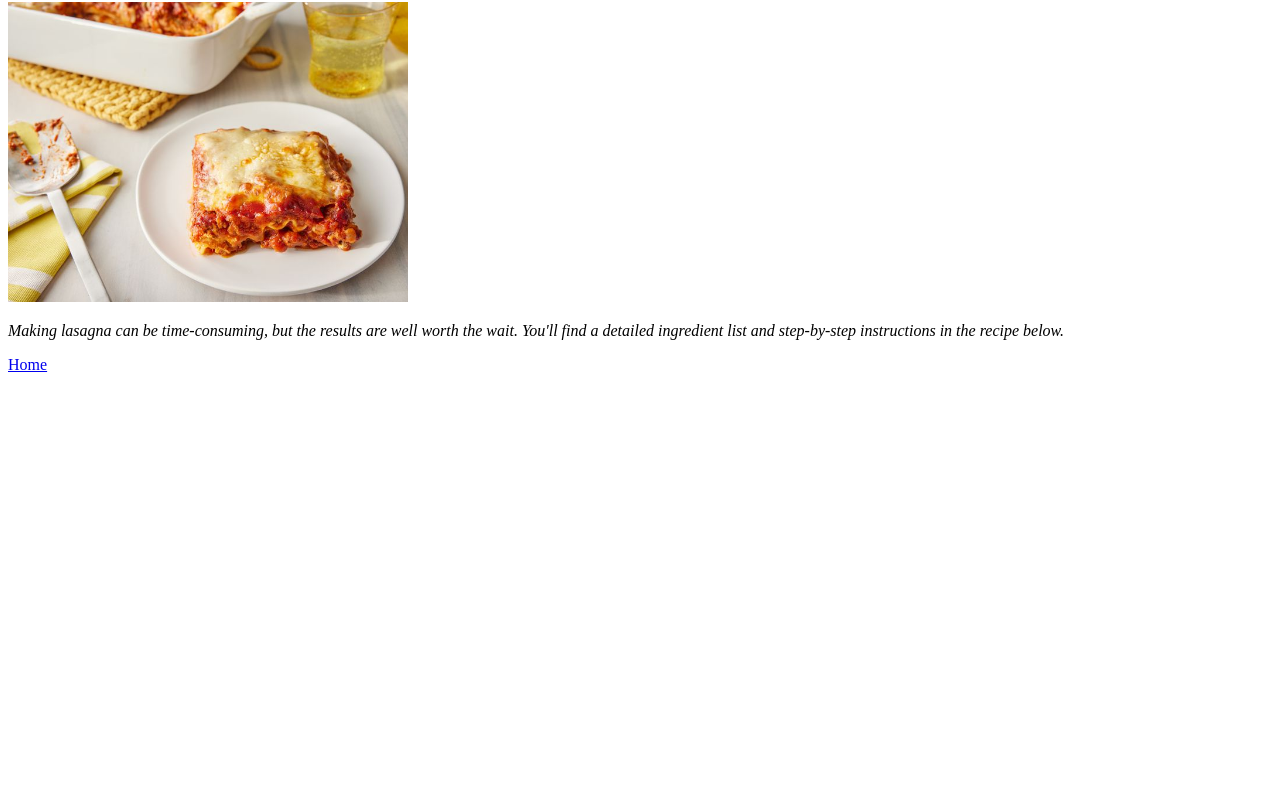
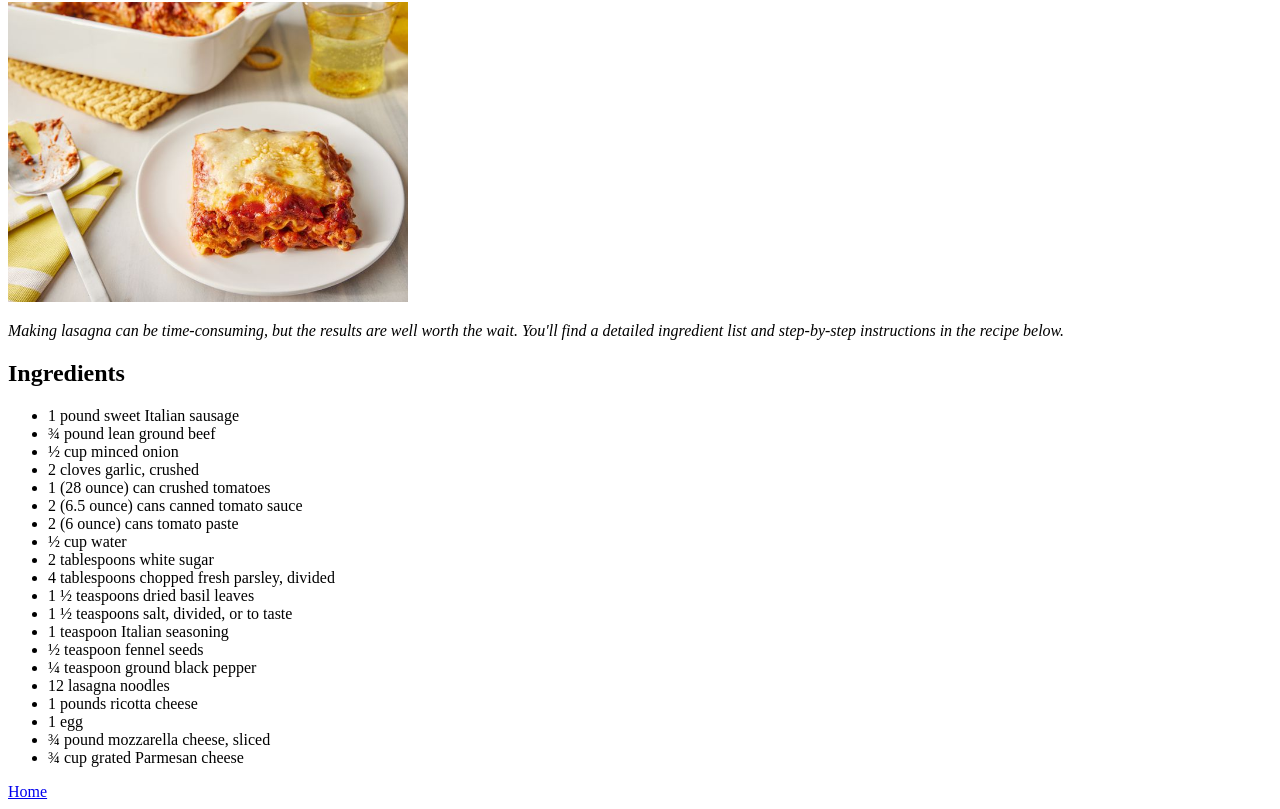
Before and after one commit to bernardo-ortigara/odin-recipes, a plain HTML site: page recipes/lasagna.html in a window 1280 px wide. Shown: the part 78-887 px from the top of the page. Before the commit the page ends 800 px from the top, so only its background shows below. Drawn offline with Linux system fonts and the light colour scheme.

Commit message:
Add ingredients to lasagna recipe

```diff
--- a/recipes/lasagna.html
+++ b/recipes/lasagna.html
@@ -10,6 +10,30 @@
     <img src="../img/lasagna.jpg" alt="Lasagna" height="300" width="400.195">
     <p><em>Making lasagna can be time-consuming, but the results are well worth the wait. You'll find a detailed ingredient list and step-by-step instructions in the recipe below.</em></p>
 
+    <h2>Ingredients</h2>
+    <ul>
+        <li>1 pound sweet Italian sausage</li>
+        <li>¾ pound lean ground beef</li>
+        <li>½ cup minced onion</li>
+        <li>2 cloves garlic, crushed</li>
+        <li>1 (28 ounce) can crushed tomatoes</li>
+        <li>2 (6.5 ounce) cans canned tomato sauce</li>
+        <li>2 (6 ounce) cans tomato paste</li>
+        <li>½ cup water</li>
+        <li>2 tablespoons white sugar</li>
+        <li>4 tablespoons chopped fresh parsley, divided</li>
+        <li>1 ½ teaspoons dried basil leaves</li>
+        <li>1 ½ teaspoons salt, divided, or to taste</li>
+        <li>1 teaspoon Italian seasoning</li>
+        <li>½ teaspoon fennel seeds</li>
+        <li>¼ teaspoon ground black pepper</li>
+        <li>12 lasagna noodles</li>
+        <li>1 pounds ricotta cheese</li>
+        <li>1 egg</li>
+        <li>¾ pound mozzarella cheese, sliced</li>
+        <li>¾ cup grated Parmesan cheese</li>
+    </ul>
+
     <a href="../index.html">Home</a>
 </body>
 </html>
```
